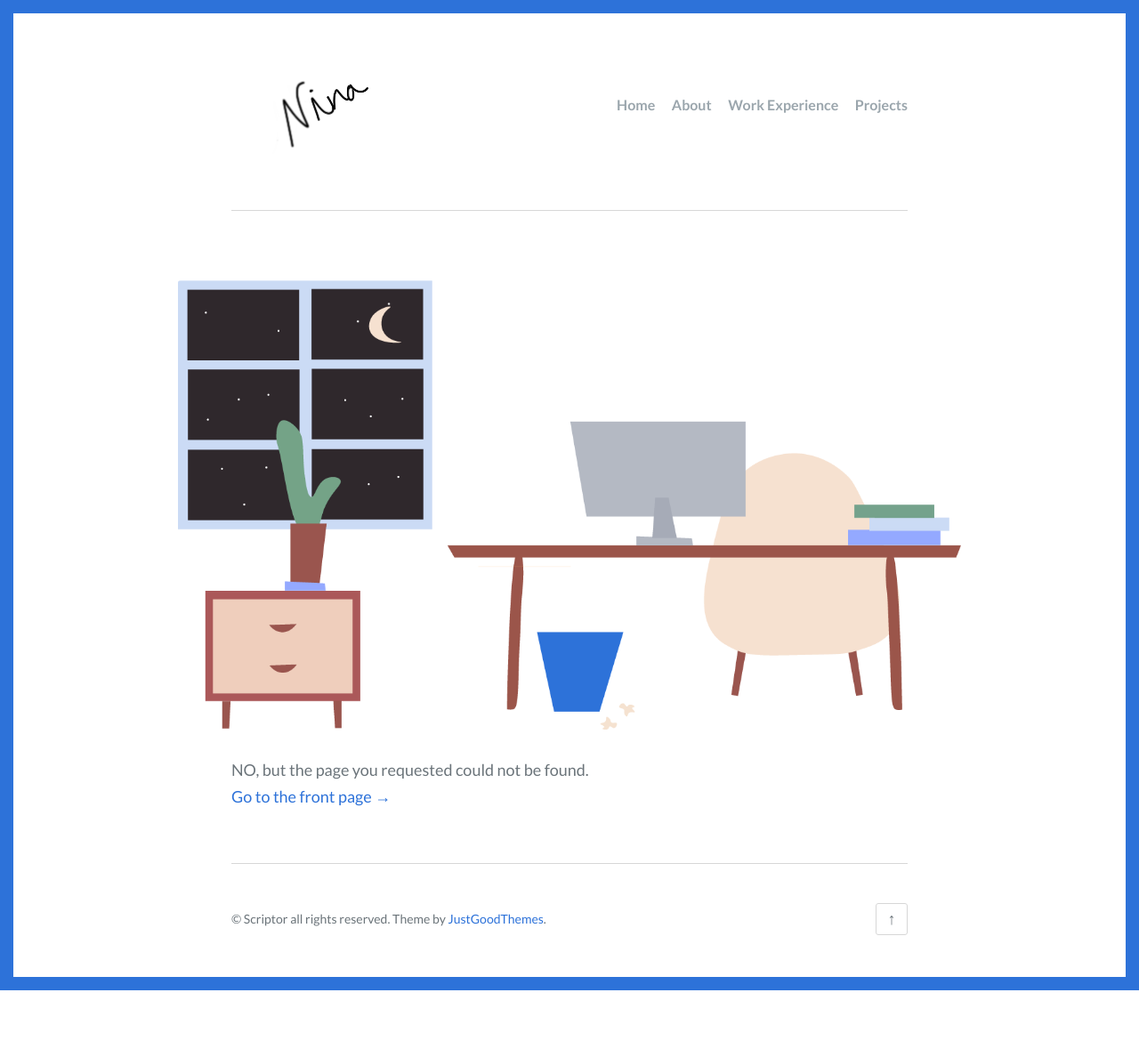
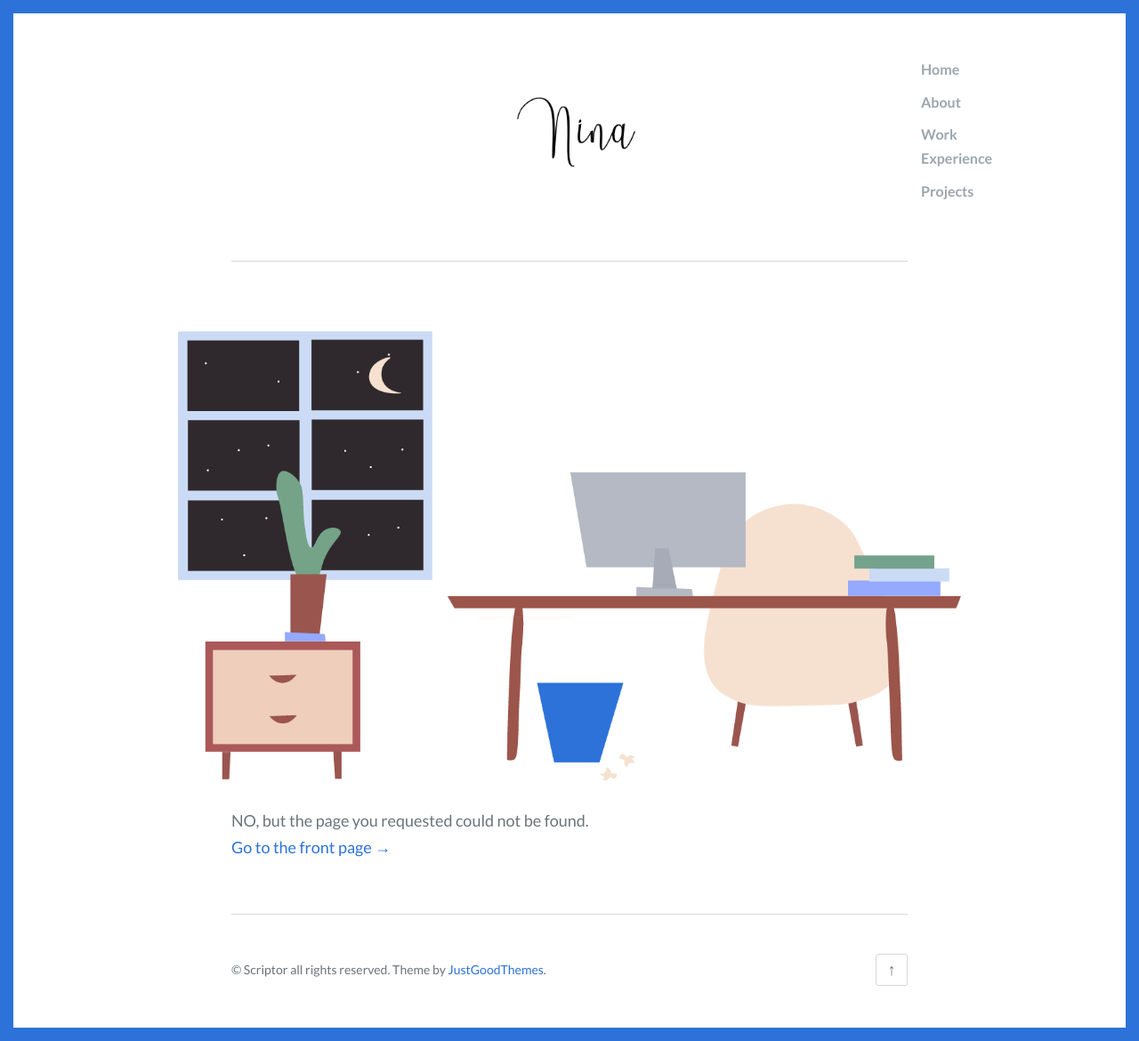
Before and after one commit to ninawang4/ninawang4.github.io, a Jekyll site: the page index.html, which Jekyll copies as it is, in a window 1280 px wide. Shown: the whole page at 89% size. Built offline with Jekyll 4.4.1, drawn with Linux system fonts in a browser that asks for light colours; before the commit the page ends 1113 px from its top, so only the background shows below that.

Commit message:
change picture

```diff
--- a/assets/css/style.scss
+++ b/assets/css/style.scss
@@ -40,6 +40,7 @@
   bg:        #fbfbfb
 );
 
+
 // Imports
 @import "functions";
 @import "icons";
--- a/index.html
+++ b/index.html
@@ -22,7 +22,7 @@
       <header class="site-header">
 
   <!-- <p class="site-title"><a class="logo-text" href="/">Nina Wang's Portfolio</a></p> -->
-  <img src="signature.png">
+  <img src="signature2.png" padding="0px" margin="0px">
 
   <nav class="site-navigation">
     <div class="site-navigation-wrap">
```
Also changed, not shown: signature2.png (added), 5 other files.
